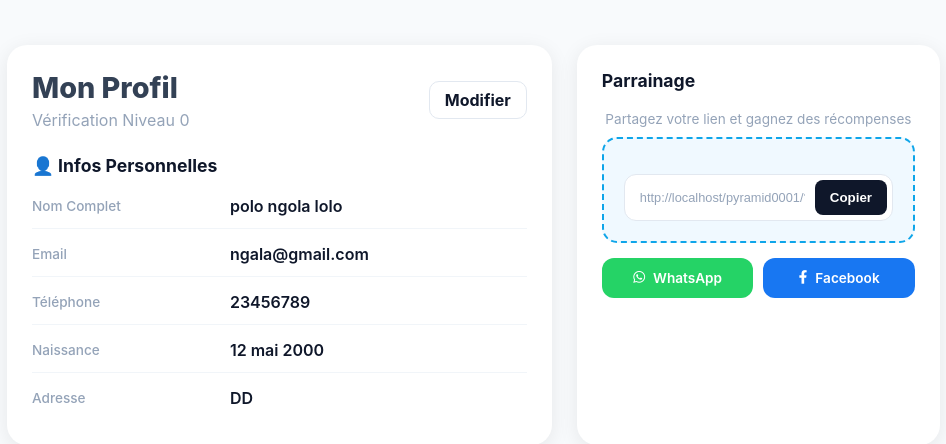
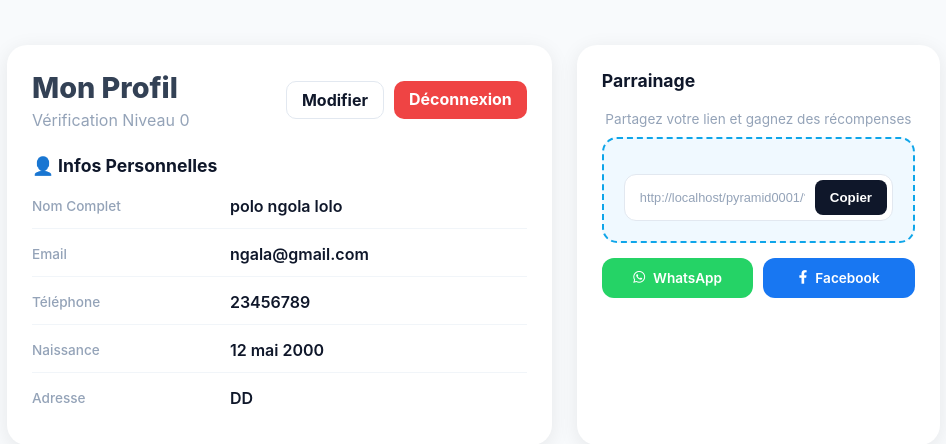
Before and after one commit to olouyu9-ai/red, a Django app: page /pyramid0003/ in a window 1280 px wide. Shown: the part 75-519 px from the top of the page, without its empty margins (103-1049 px from the left). Run offline with Django 4.2, Linux system fonts and the light colour scheme; a user stored in the database is signed in; data comes from the database, SQL or seed files in the repository; both versions use the stored data as it was after the commit.

Commit message:
changement version

```diff
--- a/plateforme_parrainage/applications/comptes/templates/comptes/profile.html
+++ b/plateforme_parrainage/applications/comptes/templates/comptes/profile.html
@@ -188,13 +188,32 @@
 
             <div class="main-content">
                 <div class="card">
-                    <div style="display: flex; justify-content: space-between; align-items: center; margin-bottom: 25px;">
-                        <div>
-                            <h1 style="margin:0; font-size: 1.8rem; font-weight: 800;">Mon Profil</h1>
-                            <p style="color: var(--text-light); margin: 5px 0 0 0;">Vérification Niveau {{ profil.niveau_kyc|default:"0" }}</p>
-                        </div>
+
+
+
+
+
+
+
+
+
+
+                <div style="display: flex; justify-content: space-between; align-items: center; margin-bottom: 25px;">
+                    <div>
+                        <h1 style="margin:0; font-size: 1.8rem; font-weight: 800;">Mon Profil</h1>
+                        <p style="color: var(--text-light); margin: 5px 0 0 0;">Vérification Niveau {{ profil.niveau_kyc|default:"0" }}</p>
+                    </div>
+
+                    <div style="display: flex; gap: 10px;">
                         <a href="{% url 'profile_edit' %}" style="text-decoration:none; color: var(--dark); font-weight: 700; border: 1.5px solid #e2e8f0; padding: 8px 15px; border-radius: 10px;">Modifier</a>
+                        <a href="{% url 'deconnexion' %}" style="text-decoration:none; color: var(--white); font-weight: 700; background: var(--danger); padding: 8px 15px; border-radius: 10px;">Déconnexion</a>
                     </div>
+                </div>
+
+
+
+
+
 
                     <h2 class="card-title">👤 Infos Personnelles</h2>
                     <div class="info-list">
```
Also changed, not shown: plateforme_parrainage/db.sqlite3.
